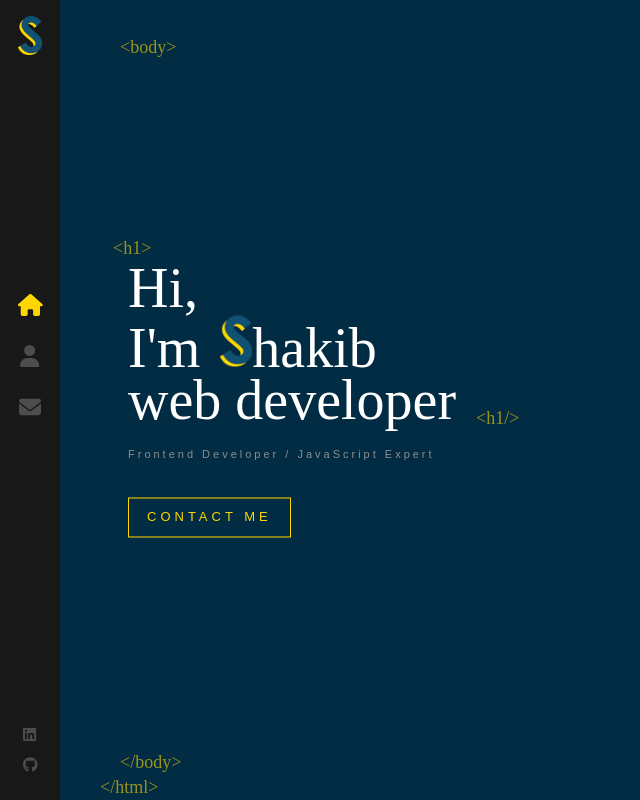
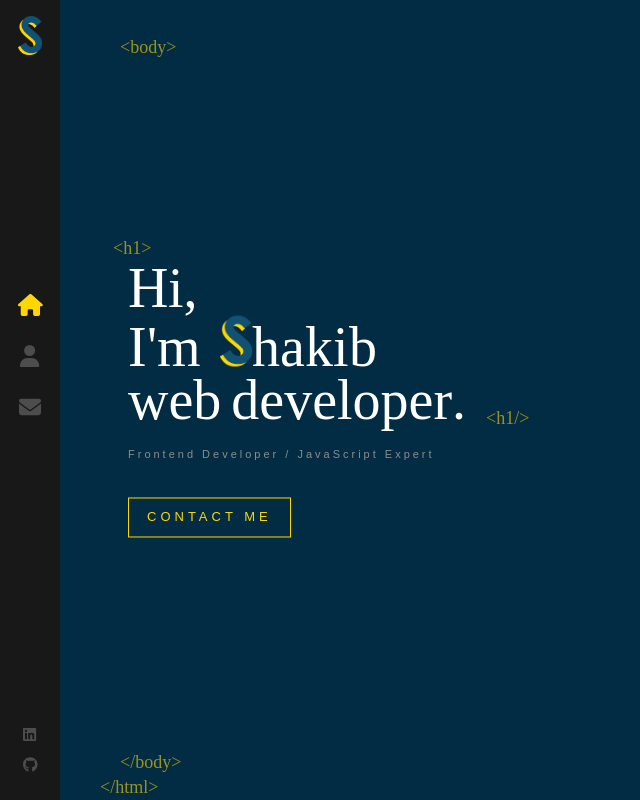
Before and after one commit to katayaShakib/katayaShakib.github.io, a React (Create React App) app: page / in a window 1280 px wide. Shown: the whole page, without its empty margins (0-640 px from the left). Built offline with nearby package versions, Linux system fonts and the light colour scheme; a web font is replaced by a local one.

Commit message:
Create AnimatedLetters cmp. & implement it in Home

```diff
--- /dev/null
+++ b/src/components/AnimatedLetters/index.js
@@ -0,0 +1,15 @@
+import './index.scss'
+
+const AnimatedLetters = ({ letterClass, strArray, idx }) => {
+  return (
+    <span>
+      {strArray.map((char, i) => (
+        <span key={char + i} className={`${letterClass} _${i + idx}`}>
+          {char}
+        </span>
+      ))}
+    </span>
+  )
+}
+
+export default AnimatedLetters
--- /dev/null
+++ b/src/components/AnimatedLetters/index.scss
@@ -0,0 +1,26 @@
+.text-animate {
+    display: inline-block;
+    opacity: 0;
+    animation: bounceIn;
+    animation-duration: 1s;
+    animation-delay: 1s;
+    animation-fill-mode: forwards;
+    min-width: 10px;
+  }
+
+  .text-animate-hover {
+    min-width: 10px;
+    display: inline-block;
+    animation-fill-mode: both;
+
+    &:hover {
+      animation: rubberBand 1s;
+      color: #ffd700;
+    }
+  }
+
+  @for $i from 1 through 35 {
+    .text-animate._#{$i} {
+      animation-delay: #{$i / 10}s;
+    }
+  }
--- a/src/components/Home/index.js
+++ b/src/components/Home/index.js
@@ -1,18 +1,58 @@
 import { Link } from 'react-router-dom'
 import './index.scss'
 import LogoTitle from '../../assets/images/logo-s.png'
+import AnimatedLetters from '../AnimatedLetters'
+import { useState, useEffect } from 'react'
+
+const Home = () => {
+  const [letterClass, setLetterClass] = useState('text-animate')
+  const nameArray = ['h', 'a', 'k', 'i', 'b']
+  const jobArray = [
+    'w',
+    'e',
+    'b',
+    ' ',
+    'd',
+    'e',
+    'v',
+    'e',
+    'l',
+    'o',
+    'p',
+    'e',
+    'r',
+    '.',
+  ]
 
 
-const Home = () => {
+  /* useEffect(() => {
+    return setTimeout(() => {
+      setLetterClass('text-animate-hover')
+    }, 4000)
+  }, []) */
+
+
   return (
     <div className="container home-page">
       <div className="text-zone">
         <h1>
-          Hi, <br /> I'm
+          <span className={letterClass}>H</span>
+          <span className={`${letterClass} _12`}>i,</span>
+          <br />
+          <span className={`${letterClass} _13`}>I</span>
+          <span className={`${letterClass} _14`}>'m</span>
           <img src={LogoTitle} alt="developer" />
-          hakib
+          <AnimatedLetters
+            letterClass={letterClass}
+            strArray={nameArray}
+            idx={15}
+          />
           <br />
-          web developer
+          <AnimatedLetters
+            letterClass={letterClass}
+            strArray={jobArray}
+            idx={20}
+          />
         </h1>
         <h2>Frontend Developer / JavaScript Expert</h2>
         <Link to="/contact" className="flat-button">
```
